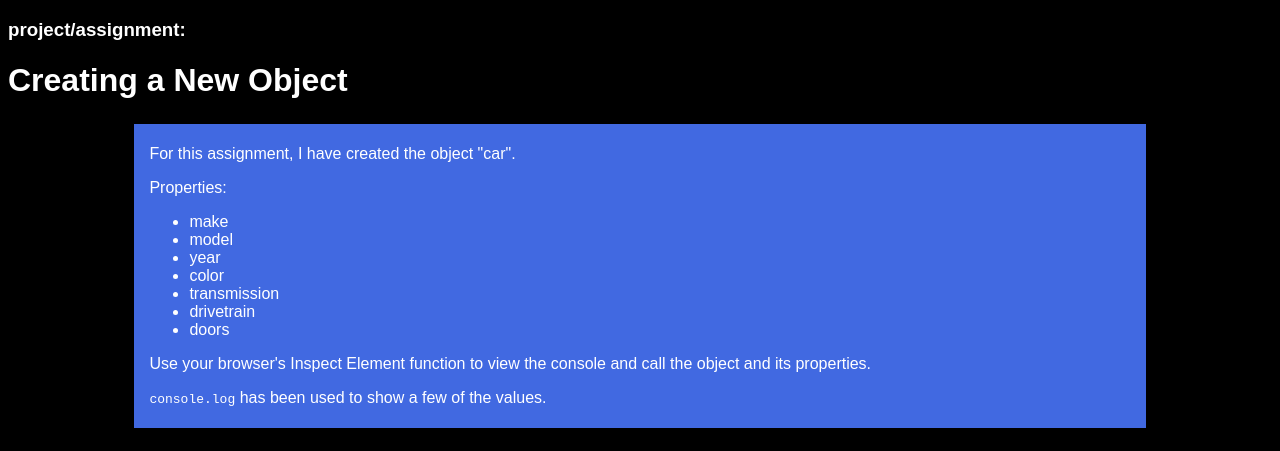
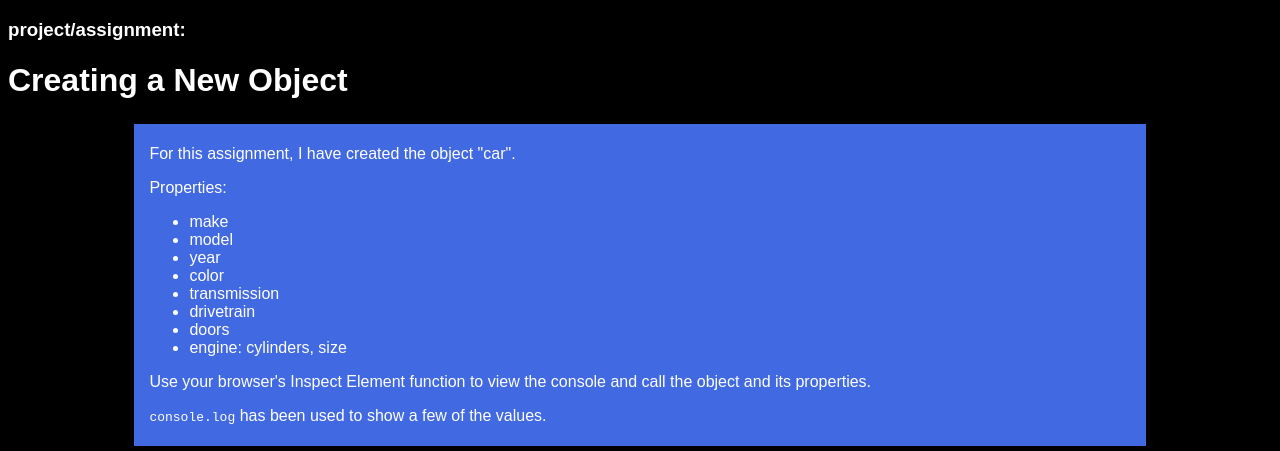
Before and after one commit to p2llc/new-object, a plain HTML site: page 0307 OBJECTS Create New/index.html in a window 1280 px wide. Shown: the top 451 px of the page. Drawn offline with Linux system fonts and the light colour scheme.

Commit message:
Update index.html

```diff
--- a/0307 OBJECTS Create New/index.html
+++ b/0307 OBJECTS Create New/index.html
@@ -21,6 +21,7 @@
             <li>transmission</li>
             <li>drivetrain</li>
             <li>doors</li>
+                <li>engine: cylinders, size</li>
             </ul>
             <p>Use your browser's Inspect Element function to view the console and call the object and its properties. </p><p><code>console.log</code> has been used to show a few of the values.</p>
         </div>
```
